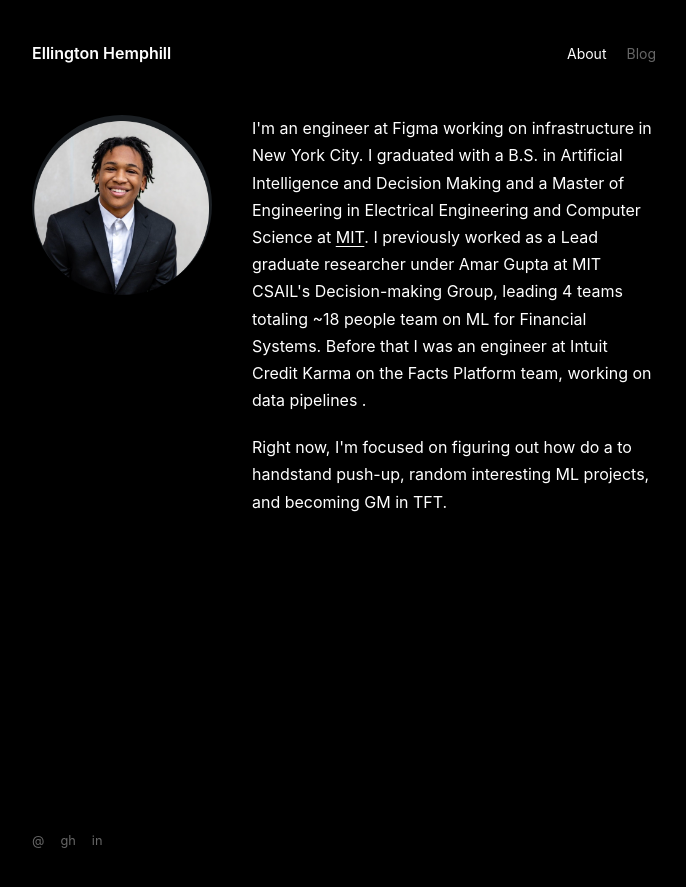
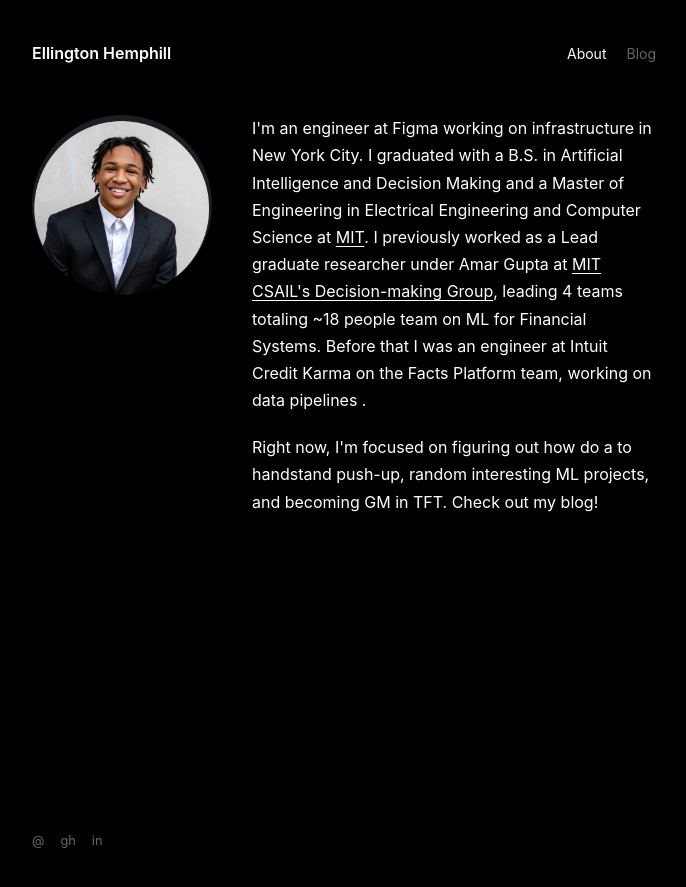
Before and after one commit to apollo1291/me, a Jekyll site: the page built from index.html, in a window 1280 px wide. Shown: the top 887 px of the page, without its empty margins (296-982 px from the left). Built offline with Jekyll 4.4.1, drawn with Linux system fonts in a browser that asks for light colours.

Commit message:
final touches

```diff
--- a/index.html
+++ b/index.html
@@ -14,12 +14,12 @@ permalink: /
 I'm an engineer at Figma working on infrastructure in New York City.
 
 I graduated with a B.S. in Artificial Intelligence and Decision Making and a Master of Engineering in Electrical Engineering and Computer Science at <a href="https://www.mit.edu/">MIT</a>.
-I previously worked as a Lead graduate researcher under Amar Gupta at MIT CSAIL's Decision-making Group,
+I previously worked as a Lead graduate researcher under Amar Gupta at <a href="https://mit-medg.github.io/"> MIT CSAIL's Decision-making Group</a>,
 leading 4 teams totaling ~18 people team on ML for Financial Systems. Before that I was an engineer at Intuit Credit Karma on the Facts Platform team,
 working on data pipelines .
 </p>
 <p>
-Right now, I'm focused on figuring out how do a to handstand push-up, random interesting ML projects, and becoming GM in TFT.
+Right now, I'm focused on figuring out how do a to handstand push-up, random interesting ML projects, and becoming GM in TFT. Check out my blog!
 </p>
 </div>
 </div>
```
